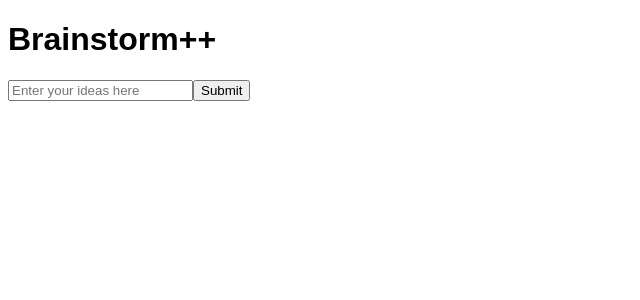
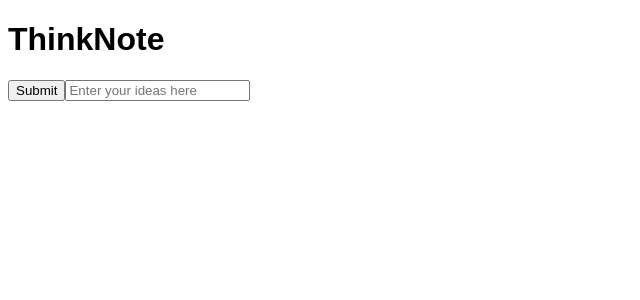
Before and after one commit to CassandraJM/Hack-the-North-2022, a React (Create React App) app in the folder frontend/: page / in a window 1280 px wide. Shown: the top 300 px of the page, without its empty margins (0-640 px from the left). Built offline with nearby package versions, Linux system fonts and the light colour scheme.

Commit message:
form validate

```diff
--- a/frontend/src/App.js
+++ b/frontend/src/App.js
@@ -1,20 +1,27 @@
-import React from 'react'
-import './App.css'
+import React from 'react';
+import './App.css';
+import { useState } from 'react';
+const App = () => {
 
-export const App = () => {
+  {/* word input rendering */}
+  //const [fieldInput, setFieldInput] = useState("");
+  const [fieldInput, setFieldInput] = useState("");
+
+
   return (
     <div>
       {/* Title */}
       <div className="page_header">
-        <h1 className="page_name">Brainstorm++</h1>
+        <h1 className="page_name">ThinkNote</h1>
       </div>
 
-      {/* Textbox Form */}
+      {/* Input Form */}
       <form>
         <label>
-          <input type="text" name="name" placeholder="Enter your ideas here"/>
+        <input type="submit" value="Submit"/>
+          <input type="text" placeholder="Enter your ideas here" value={fieldInput} onChange={event => setFieldInput(event.target.value)}/>
         </label>
-        <input type="submit" value="Submit" />
+
       </form>
     </div>
   )
```
